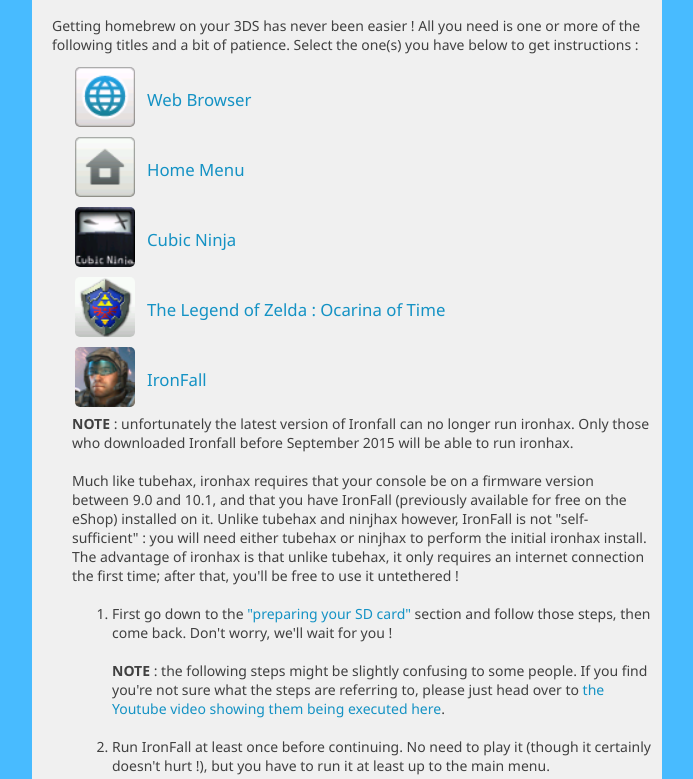
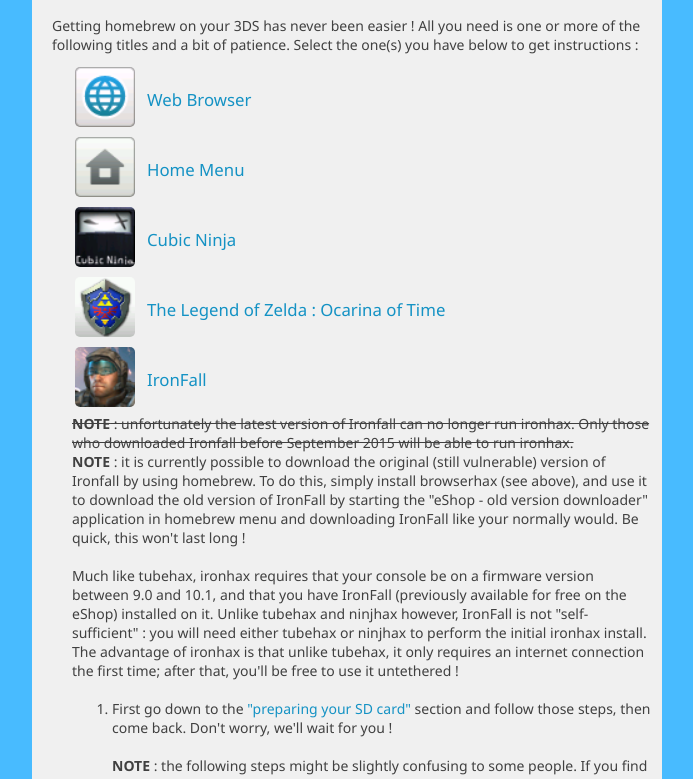
Before and after one commit to smealum/3ds, a plain HTML site: page index.html in a window 1280 px wide. Both pictures are taken after a click on the link "IronFall". Shown: the part 691-1470 px from the top of the page, without its empty margins (293-986 px from the left). Drawn offline with Linux system fonts and the light colour scheme; a web font is replaced by a local one.

Commit message:
ironfall

```diff
--- a/index.html
+++ b/index.html
@@ -143,7 +143,8 @@
                 <td style="font-size: 1.2em;"> IronFall </td>
             </tr> </table></a>
             <div id="if_content" style="display: none;">
-                <strong>NOTE</strong> : unfortunately the latest version of Ironfall can no longer run ironhax. Only those who downloaded Ironfall before September 2015 will be able to run ironhax. <br>
+                <strike><strong>NOTE</strong> : unfortunately the latest version of Ironfall can no longer run ironhax. Only those who downloaded Ironfall before September 2015 will be able to run ironhax.</strike> <br>
+                <strong>NOTE</strong> : it is currently possible to download the original (still vulnerable) version of Ironfall by using homebrew. To do this, simply install browserhax (see above), and use it to download the old version of IronFall by starting the "eShop - old version downloader" application in homebrew menu and downloading IronFall like your normally would. Be quick, this won't last long !<br>
                 <br>
                 Much like tubehax, ironhax requires that your console be on a firmware version between 9.0 and 10.1, and that you have IronFall (previously available for free on the eShop) installed on it.
                 Unlike tubehax and ninjhax however, IronFall is not "self-sufficient" : you will need either tubehax or ninjhax to perform the initial ironhax install. The advantage of ironhax is that unlike tubehax, it only requires an internet connection the first time; after that, you'll be free to use it untethered !
```
